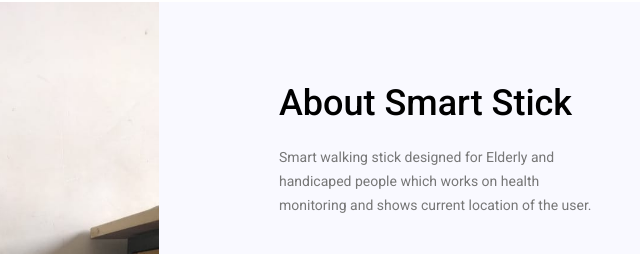
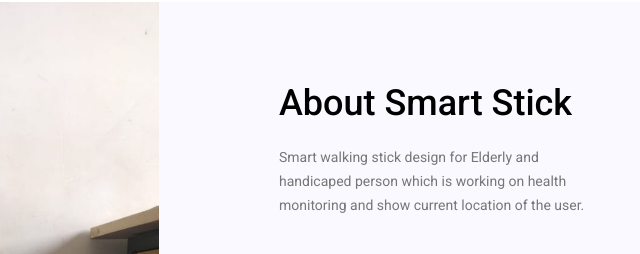
Before and after one commit to pnidhi26/healthifyme, a plain HTML site: page index.html in a window 1280 px wide. Shown: the part 1530-1784 px from the top of the page, 481-1121 px from the left. Drawn offline with nearby package versions, Linux system fonts and the light colour scheme; files that its build step writes are made by us from their sources.

Commit message:
Update index.html

```diff
--- a/index.html
+++ b/index.html
@@ -160,7 +160,7 @@
 						<div class="section-title-wrap text-left">
 							<h1>About Smart Stick</h1>
 							<p>
-								Smart walking stick designed for Elderly and handicaped people which works on health monitoring and shows current location of the user.
+								Smart walking stick design for Elderly and handicaped person which is working on health monitoring and show current location of the user.
 							</p>
 						</div>
 
@@ -192,7 +192,7 @@
 										</div>
 										<h3 class="counter">12</h3>
 										<p>working models</p>
-								</div>
+									</div>
 								</div>
 								<div class="col-lg-6 col-md-6">
 									<div class="activity_box">
```
